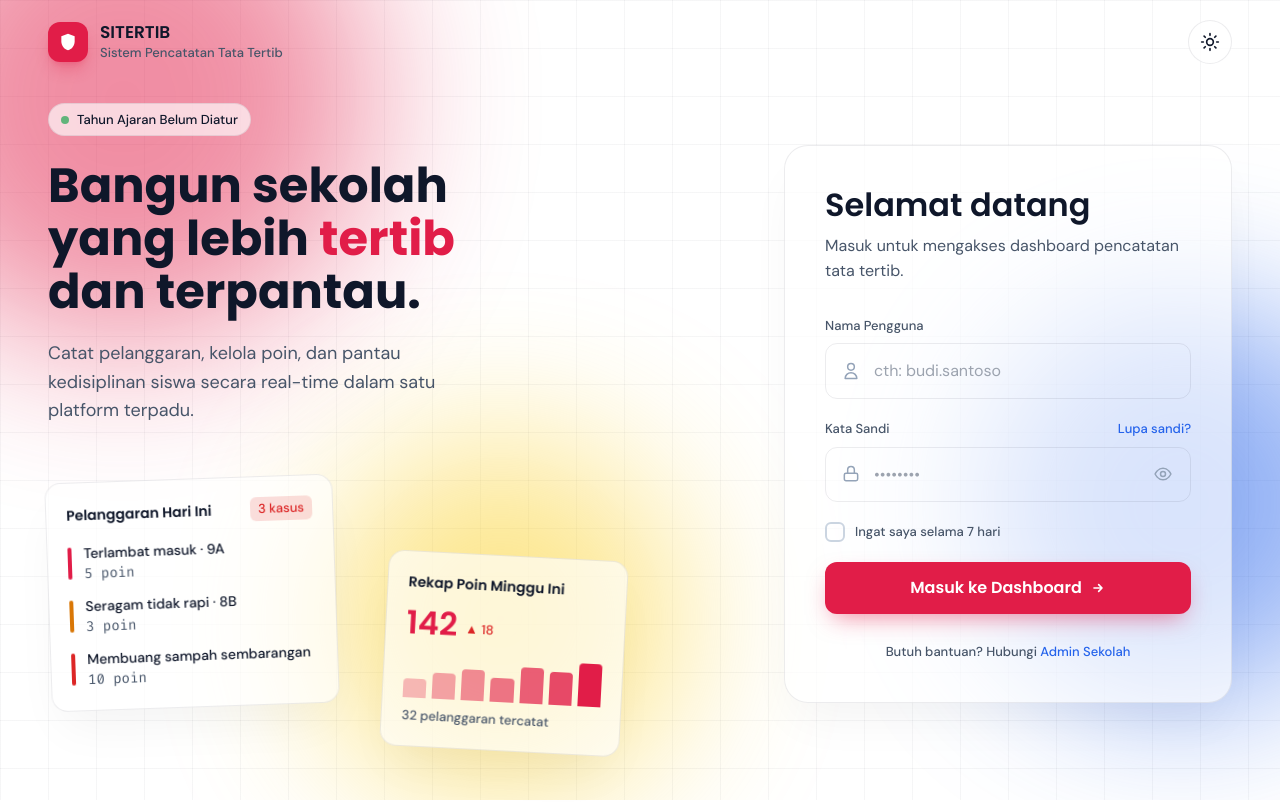
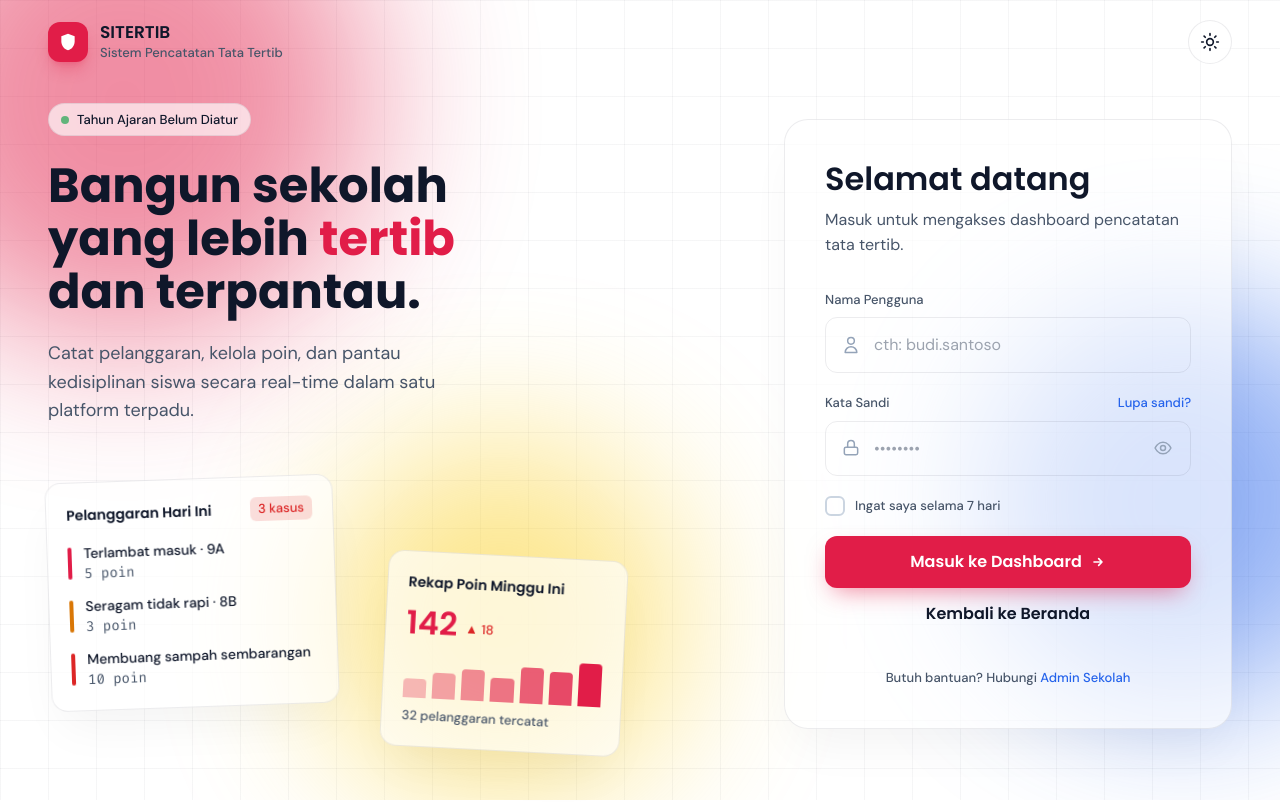
Before and after one commit to wiknatsu/SITERTIB_CI, a CodeIgniter 4 app: the page made by app/Views/pages/login.php in a window 1280 px wide. Run offline with PHP 8.4 and a stand-in for CodeIgniter, Linux system fonts and the light colour scheme; the template is opened without the code that fills it, so the values that code supplies are empty; some libraries are stand-ins or nearby versions.

Commit message:
Update login.php

```diff
--- a/app/Views/pages/login.php
+++ b/app/Views/pages/login.php
@@ -229,6 +229,8 @@
 
           </form>
 
+          <a href="<?= base_url(); ?>" class="btn-secondary w-full py-3.5 rounded-xl font-headline font-semibold text-base flex items-center justify-center gap-2 mt-3">Kembali ke Beranda</a>
+
           <p class="text-caption text-center mt-7" style="color: var(--text-soft);">
             Butuh bantuan? Hubungi <a href="#" class="text-secondary hover:underline">Admin Sekolah</a>
           </p>
```
